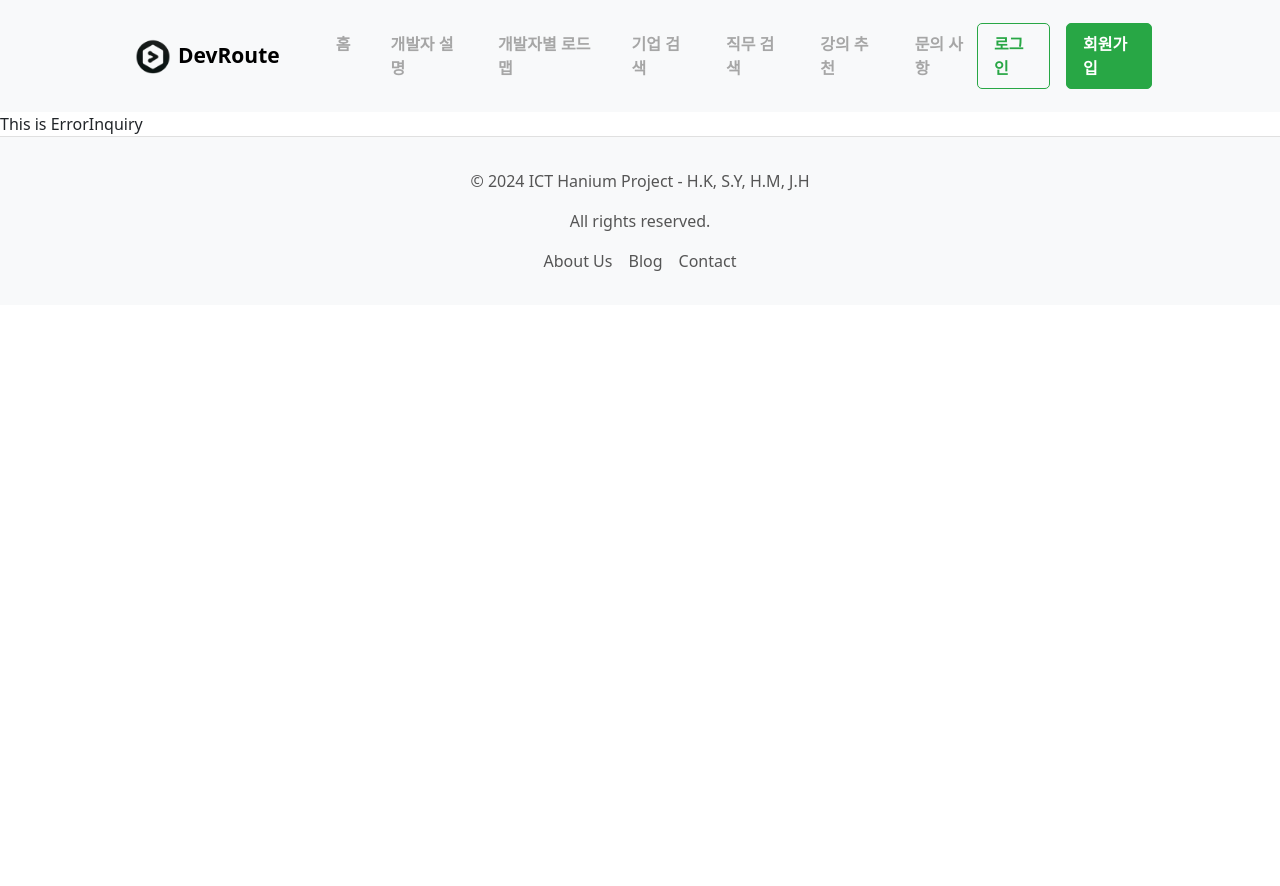
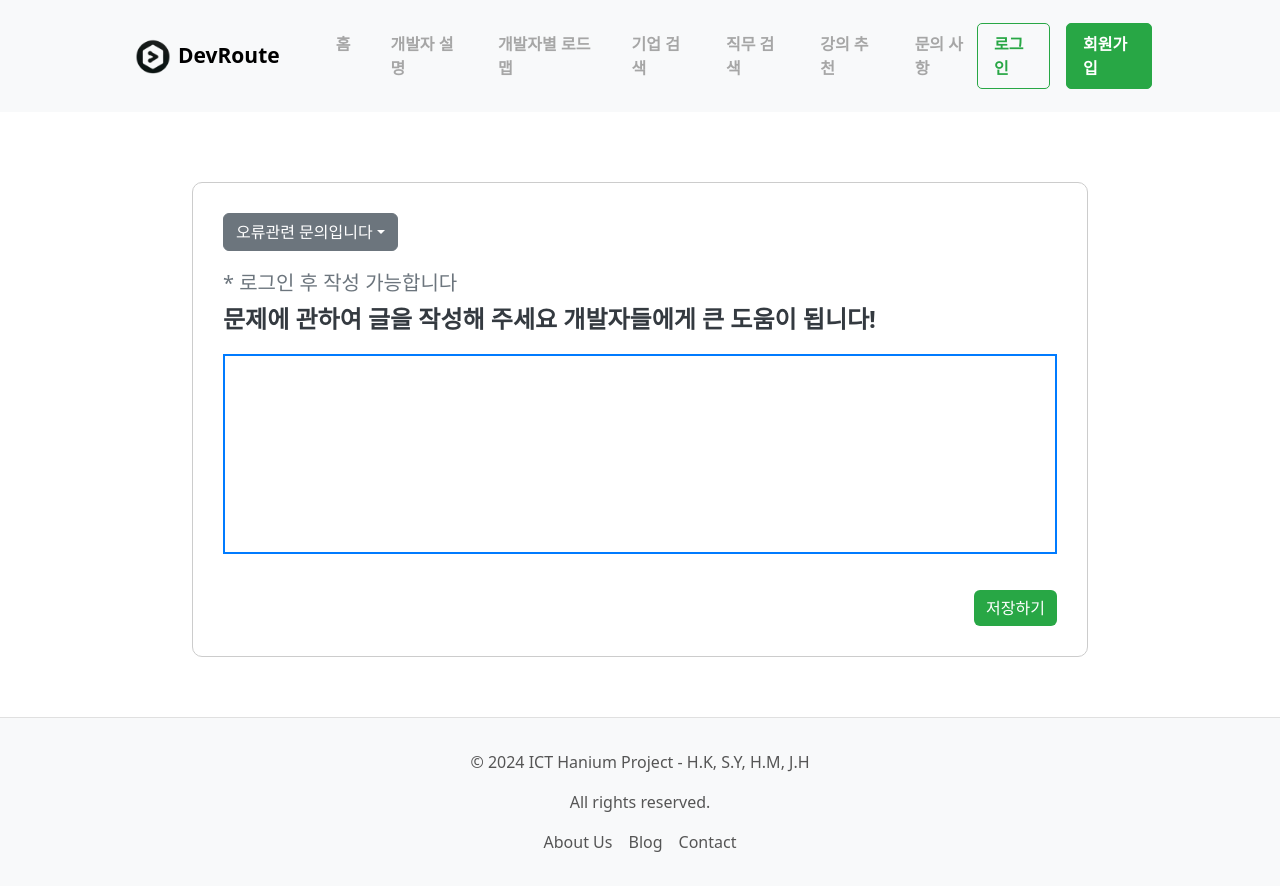
Before and after one commit to ICT-Dev-Route/Dev-Route-FE, a React (Create React App) app in the folder frontend/: page /errorinquiry in a window 1280 px wide. Before the commit the page ends 800 px from the top, so only its background shows below. Built offline with nearby package versions, Linux system fonts and the light colour scheme; no server answers; the HTML template or start-up script is replaced by a standard one.

Commit message:
[Ticket-80] 문의사항 페이지 컴포넌트 설계 및 API 연결

```diff
--- a/frontend/src/Page/ErrorInquiry.js
+++ b/frontend/src/Page/ErrorInquiry.js
@@ -1,12 +1,151 @@
-import React from 'react';
+import React, { useState } from 'react';
+import { useNavigate } from 'react-router-dom';
+import styled from 'styled-components';
+import { Container, Form, Button, Dropdown } from 'react-bootstrap';
 import { Header, Footer } from '../Component';
+import { PORT, IP_ADDRESS } from '../Secret/env';
+
+const PageContainer = styled.div`
+  margin-top: 70px; /* Header와의 간격 확보 */
+  margin-bottom: 60px; /* Footer와의 간격 확보 */
+  display: flex;
+  justify-content: center;
+`;
+
+const InquiryContainer = styled(Container)`
+  width: 70%; /* InquiryContainer의 너비를 80%로 설정 */
+  padding: 30px;
+  border: 1px solid #ccc;
+  border-radius: 10px;
+  background-color: #fff;
+`;
+
+const FormTitleSmall = styled.h5`
+  margin-bottom: 10px;
+  font-weight: normal;
+  color: #6c757d; /* 회색 톤의 작은 텍스트 */
+`;
+
+const FormTitleBold = styled.h4`
+  margin-bottom: 20px;
+  font-weight: bold;
+  color: #343a40; /* 진한 색상의 큰 텍스트 */
+`;
+
+const CustomFormGroup = styled(Form.Group)`
+  margin-bottom: 30px;
+`;
+
+const CustomDropdown = styled(Dropdown)`
+  margin-bottom: 20px;
+`;
+
+const CustomTextarea = styled(Form.Control)`
+  height: 200px;
+  resize: none;
+  border: 2px solid #007bff;
+  width: 100%; /* 너비를 100%로 설정하여 컨테이너를 꽉 채움 */
+  &:focus {
+    box-shadow: none;
+    border-color: #0056b3;
+  }
+`;
+
+const SubmitButton = styled(Button)`
+  background-color: #28a745;
+  border: none;
+  &:hover {
+    background-color: #218838;
+  }
+  display: block;
+  margin-left: auto; /* 오른쪽 정렬을 위해 margin-left: auto 설정 */
+  margin-top: 20px; /* 텍스트 입력 영역과 간격 확보 */
+`;
 
 function ErrorInquiry() {
+  const [selectedOption, setSelectedOption] = useState('오류관련 문의입니다');
+  const [textInput, setTextInput] = useState('');
+  const navigate = useNavigate();
+
+  const handleSelect = (eventKey) => {
+    setSelectedOption(eventKey);
+  };
+
+  const handleSubmit = async () => {
+    const suggestionCategory =
+      selectedOption === '오류관련 문의입니다'
+        ? 'REPORT_ERROR'
+        : 'REPORT_SUGGEST';
+
+    const token = localStorage.getItem('token');
+
+    const requestBody = {
+      suggestionCategory,
+      content: textInput,
+    };
+
+    try {
+      const response = await fetch(`http://${IP_ADDRESS}:${PORT}/error-page`, {
+        method: 'POST',
+        headers: {
+          'Content-Type': 'application/json',
+          Authorization: `${token}`,
+        },
+        body: JSON.stringify(requestBody),
+      });
+
+      if (!response.ok) {
+        if (response.status === 400) {
+          alert('로그인 후 이용가능합니다!');
+          navigate('/login');
+        } else {
+          throw new Error('페이지 이동 실패');
+        }
+      }
+      alert('저장이 완료되었습니다.');
+      setTextInput('');
+      navigate('/mainpage');
+    } catch (error) {
+      console.error('Error submitting form:', error);
+      alert('저장 중 오류가 발생했습니다.');
+    }
+  };
+
   return (
     <>
-      <Header page="errorInquiry"></Header>
-      <div>This is ErrorInquiry</div>
-      <Footer></Footer>
+      <Header page="errorInquiry" />
+      <PageContainer>
+        <InquiryContainer>
+          <CustomFormGroup controlId="errorInquiryForm">
+            <CustomDropdown onSelect={handleSelect}>
+              <Dropdown.Toggle variant="secondary" id="dropdown-basic">
+                {selectedOption}
+              </Dropdown.Toggle>
+
+              <Dropdown.Menu>
+                <Dropdown.Item eventKey="오류관련 문의입니다">
+                  오류관련 문의입니다
+                </Dropdown.Item>
+                <Dropdown.Item eventKey="제안사항입니다">
+                  제안사항입니다
+                </Dropdown.Item>
+              </Dropdown.Menu>
+            </CustomDropdown>
+
+            <FormTitleSmall>* 로그인 후 작성 가능합니다</FormTitleSmall>
+            <FormTitleBold>
+              문제에 관하여 글을 작성해 주세요 개발자들에게 큰 도움이 됩니다!
+            </FormTitleBold>
+            <CustomTextarea
+              as="textarea"
+              value={textInput}
+              onChange={(e) => setTextInput(e.target.value)}
+            />
+          </CustomFormGroup>
+          <SubmitButton onClick={handleSubmit}>저장하기</SubmitButton>
+        </InquiryContainer>
+      </PageContainer>
+      <Footer />
     </>
   );
 }
```
